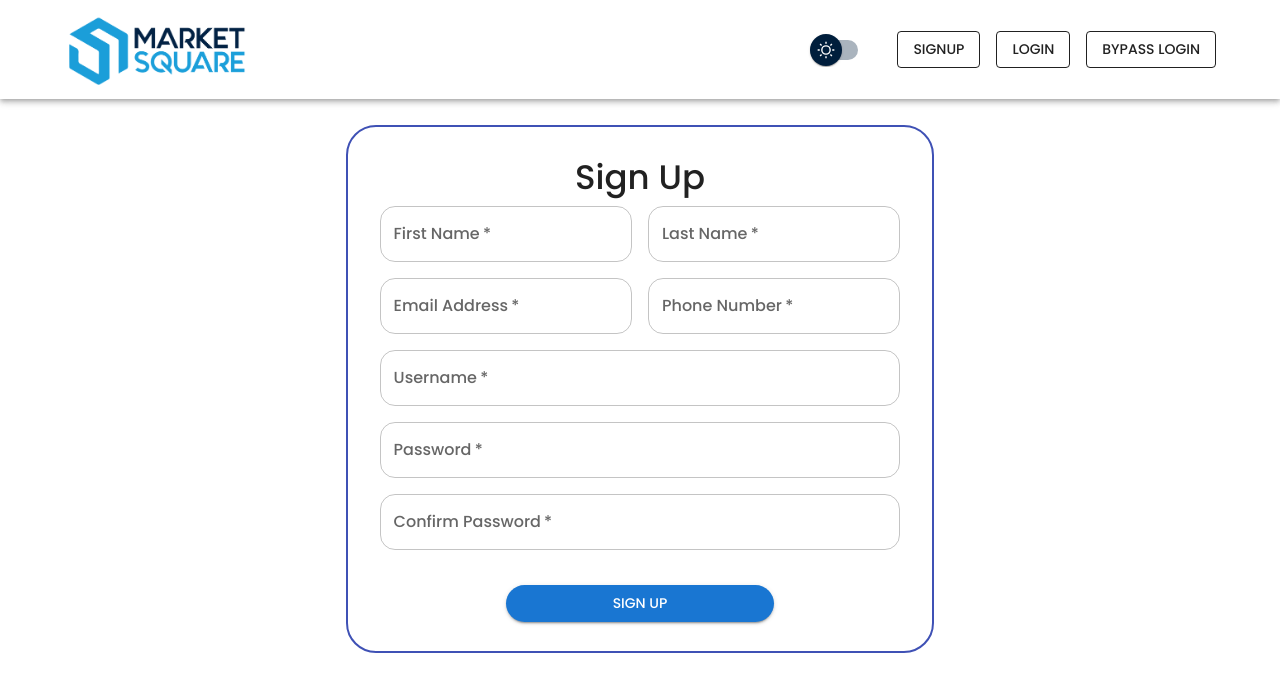
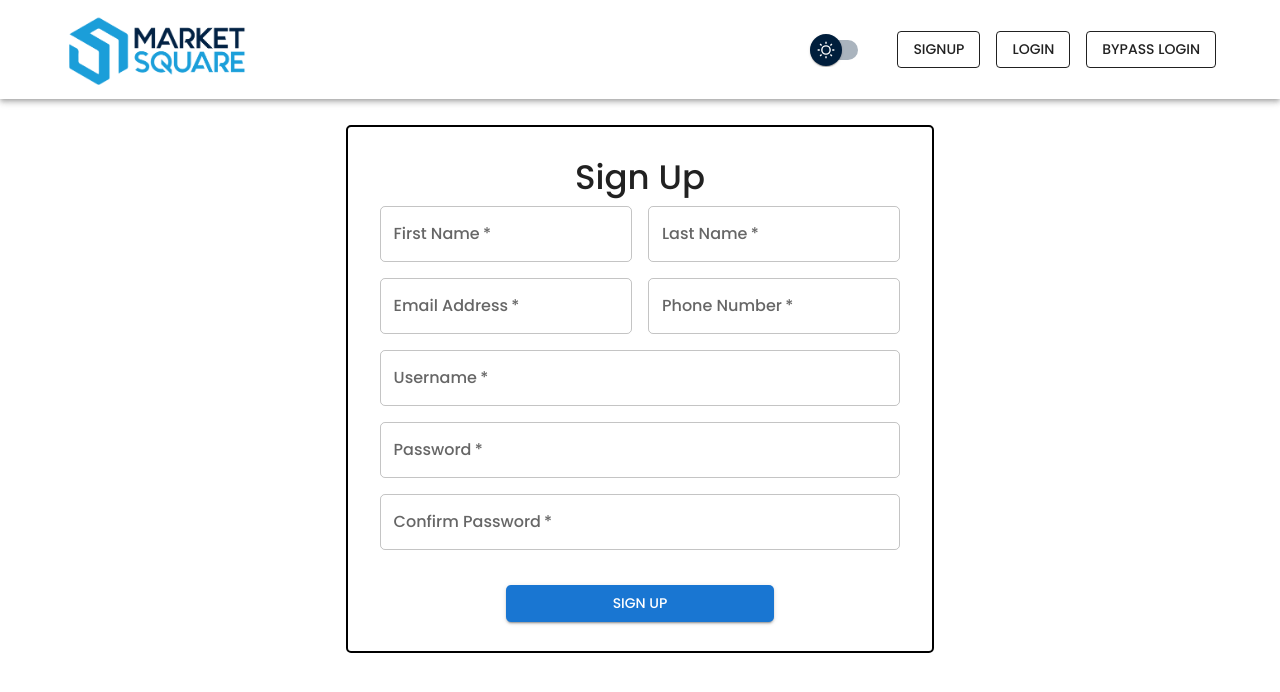
Before and after one commit to stephennemeth/MarketSquare, a React (Create React App) app in the folder frontend/: page /signup in a window 1280 px wide. Shown: the top 692 px of the page. Built offline with nearby package versions, Linux system fonts and the light colour scheme.

Commit message:
just change the colors and the border radius so the colors look the same throughout

```diff
--- a/frontend/src/components/LoginForm.jsx
+++ b/frontend/src/components/LoginForm.jsx
@@ -42,10 +42,10 @@ const LoginForm = ({authState, setAuthState, setDarkMode}) => {
                 </Typography>
                 <Grid2 container spacing={2} className='text-field-container'>
                     <Grid2 item sx={12} sm={12}>
-                        <TextField variant='outlined' className='text-field' type='text' name='username' label='Username' onChange={handleChange} error={usernameError} required />
+                        <TextField variant='outlined' className='text-field' type='text' name='username' label='Username' onChange={handleChange} error={usernameError} required={true}/>
                     </Grid2>
                     <Grid2 item sx={12} sm={12}>
-                        <TextField variant='outlined'className='text-field' type='password' name='confirm' label='Password' onChange={handleChange} error={passwordError} required />
+                        <TextField variant='outlined'className='text-field' type='password' name='confirm' label='Password' onChange={handleChange} error={passwordError} required={true} />
                     </Grid2>
                 </Grid2>
                 <Grid2 container className='sign-up-form-footer' spacing={1}>
--- a/frontend/src/components/SignUpForm.jsx
+++ b/frontend/src/components/SignUpForm.jsx
@@ -50,25 +50,25 @@ const SignUpForm = ({authState, setAuthState, setDarkMode}) => {
                 </Typography>
                 <Grid2 container spacing={2} className='text-field-container'>
                     <Grid2 item sx={12} sm={6}>
-                        <TextField variant='outlined' className='text-field' name='firstName' label='First Name' onChange={handleChange} required />
+                        <TextField variant='outlined' className='text-field' name='firstName' label='First Name' onChange={handleChange} required={true}/>
                     </Grid2>
                     <Grid2 item sx={12} sm={6}>
-                        <TextField variant='outlined' className='text-field' name='lastName' label='Last Name' onChange={handleChange} required />
+                        <TextField variant='outlined' className='text-field' name='lastName' label='Last Name' onChange={handleChange} required={true} />
                     </Grid2>
                     <Grid2 item sx={12} sm={6}>
-                        <TextField variant='outlined' className='text-field' name='email' label='Email Address' onChange={handleChange} required />
+                        <TextField variant='outlined' className='text-field' name='email' label='Email Address' onChange={handleChange} required={true} />
                     </Grid2>
                     <Grid2 item sx={12} sm={6}>
-                        <TextField variant='outlined' className='text-field' name='number' label='Phone Number' onChange={handleChange} required />
+                        <TextField variant='outlined' className='text-field' name='number' label='Phone Number' onChange={handleChange} required={true} />
                     </Grid2>
                     <Grid2 item sx={12} sm={12}>
-                        <TextField variant='outlined' className='text-field' name='username' label='Username' onChange={handleChange} required />
+                        <TextField variant='outlined' className='text-field' name='username' label='Username' onChange={handleChange} required={true} />
                     </Grid2>
                     <Grid2 item sx={12} sm={12}>
-                        <TextField variant='outlined' className='text-field' type='password' name='password' label='Password' onChange={handleChange} error={passwordError} required />
+                        <TextField variant='outlined' className='text-field' type='password' name='password' label='Password' onChange={handleChange} error={passwordError} required={true} />
                     </Grid2>
                     <Grid2 item sx={12} sm={12}>
-                        <TextField variant='outlined' className='text-field' type='password' name='confirm' label='Confirm Password' onChange={handleChange} error={passwordError} required />
+                        <TextField variant='outlined' className='text-field' type='password' name='confirm' label='Confirm Password' onChange={handleChange} error={passwordError} required={true} />
                     </Grid2>
                 </Grid2>
                 <Grid2 container className='sign-up-form-footer'>
--- a/frontend/src/css/login.css
+++ b/frontend/src/css/login.css
@@ -18,8 +18,8 @@
     justify-content: center;
     justify-self: center;
     border: 2px solid;
-    border-color: #3f51b5;
-    border-radius: 30px 30px;
+    border-color: black;
+    border-radius: 5px;
     padding: 5%;
 }
 
@@ -48,11 +48,11 @@
 
 .login-form-submit-button {
     margin-top: 5% !important;
-    border-radius: 50px !important;
+    border-radius: 10px !important;
     width: 25%;
     margin: 5% !important
 }
 
 .MuiOutlinedInput-notchedOutline {
-    border-radius: 15px !important
+    border-radius: 5px !important
 }
--- a/frontend/src/css/signup.css
+++ b/frontend/src/css/signup.css
@@ -18,8 +18,8 @@
     justify-content: center;
     justify-self: center;
     border: 2px solid;
-    border-color: #3f51b5;
-    border-radius: 30px 30px;
+    border-color: black;
+    border-radius: 5px;
     padding: 5%;
 }
 
@@ -48,10 +48,10 @@
 
 .sign-up-form-submit-button {
     margin-top: 5% !important;
-    border-radius: 50px !important;
+    border-radius: 5px !important;
     width: 50%;
 }
 
 .MuiOutlinedInput-notchedOutline {
-    border-radius: 15px !important
+    border-radius: 5px !important
 }
```
Also changed, not shown: 1 other file (tests, documents, lock files or other folders).
